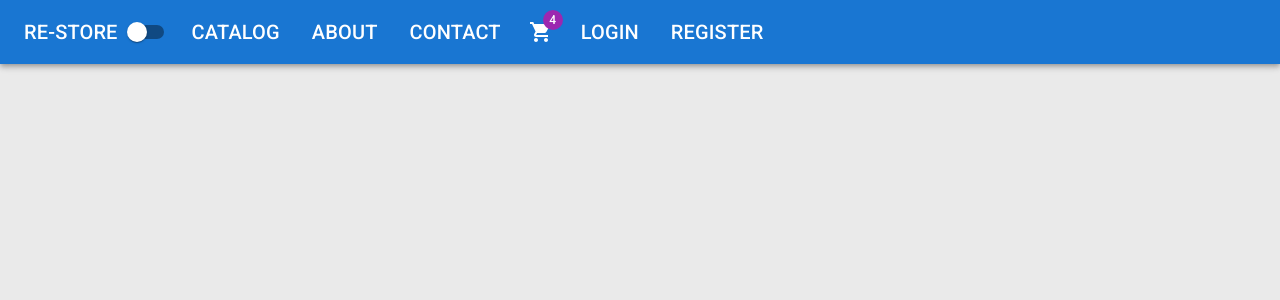
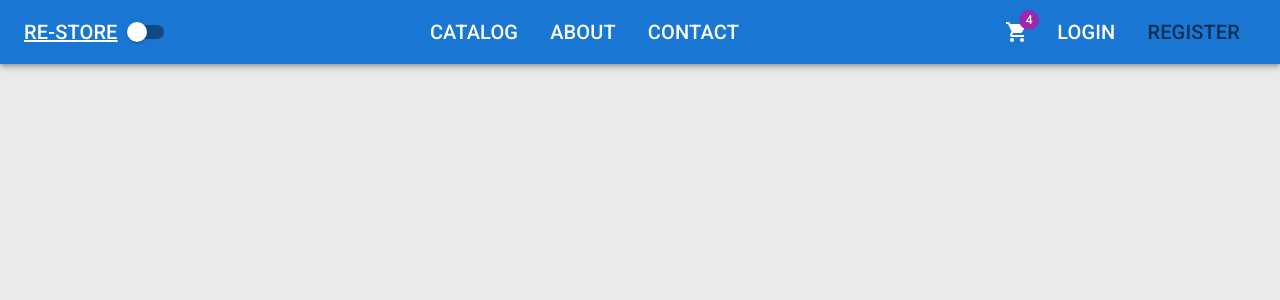
Before and after one commit to kharljhon14/Restore, a React (Create React App) app in the folder client/: page /register in a window 1280 px wide. Shown: the top 300 px of the page. Built offline with nearby package versions, Linux system fonts and the light colour scheme; no server answers.

Commit message:
nav bar styles

```diff
--- a/client/src/app/layout/Header.tsx
+++ b/client/src/app/layout/Header.tsx
@@ -1,5 +1,5 @@
 import { ShoppingCart } from "@mui/icons-material";
-import { AppBar, Badge, IconButton, List, ListItem, Switch, Toolbar, Typography } from "@mui/material";
+import { AppBar, Badge, Box, IconButton, List, ListItem, Switch, Toolbar, Typography } from "@mui/material";
 import { NavLink } from "react-router-dom";
 
 interface Props {
@@ -18,35 +18,41 @@
    { title: "register", path: "/register" },
 ];
 
+const navStyles = { color: "inherit", textDecoration: "none1", typography: "h6", "&:hover": { color: "secondary.main" }, "&.active": { color: "text.secondary" } };
+
 export default function Header({ darkMode, handleThemeChange }: Props) {
    return (
       <AppBar position="static" sx={{ mb: 4 }}>
-         <Toolbar>
-            <Typography variant="h6" component={NavLink} to="/" sx={{ color: "inherit", textDecoration: "none" }}>
+         <Toolbar sx={{ display: "flex", justifyContent: "space-between", alignItems: "center" }}>
+            <Box display="flex" alignItems="center">
+               <Typography variant="h6" component={NavLink} to="/" sx={navStyles}>
                   RE-STORE
                </Typography>
                <Switch checked={darkMode} onChange={handleThemeChange} />
+            </Box>
+
             <List sx={{ display: "flex" }}>
                {midLinks.map(({ title, path }) => (
-                  <ListItem component={NavLink} to={path} key={path} sx={{ color: "inherit", typography: "h6" }}>
+                  <ListItem component={NavLink} to={path} key={path} sx={navStyles}>
                      {title.toUpperCase()}
                   </ListItem>
                ))}
             </List>
 
+            <Box display="flex" alignItems="center">
                <IconButton size="large" sx={{ color: "inherit" }}>
                   <Badge badgeContent={4} color="secondary">
                      <ShoppingCart />
                   </Badge>
                </IconButton>
-
                <List sx={{ display: "flex" }}>
                   {rightLinks.map(({ title, path }) => (
-                  <ListItem component={NavLink} to={path} key={path} sx={{ color: "inherit", typography: "h6" }}>
+                     <ListItem component={NavLink} to={path} key={path} sx={navStyles}>
                         {title.toUpperCase()}
                      </ListItem>
                   ))}
                </List>
+            </Box>
          </Toolbar>
       </AppBar>
    );
```
Also changed, not shown: 2 other files (tests, documents, lock files or other folders). Lines whose indentation alone changed are shown as unchanged.
